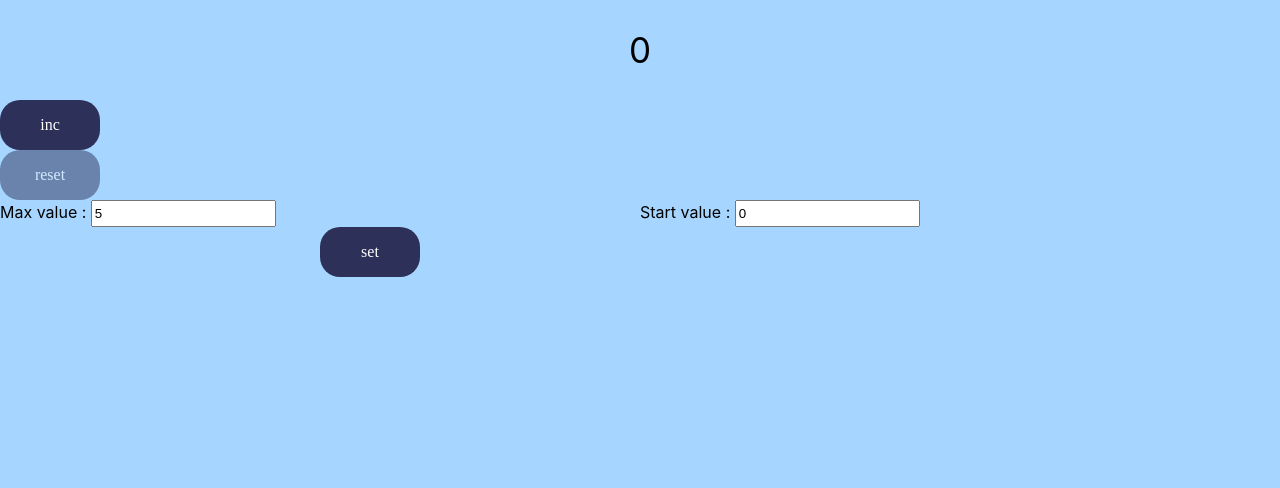
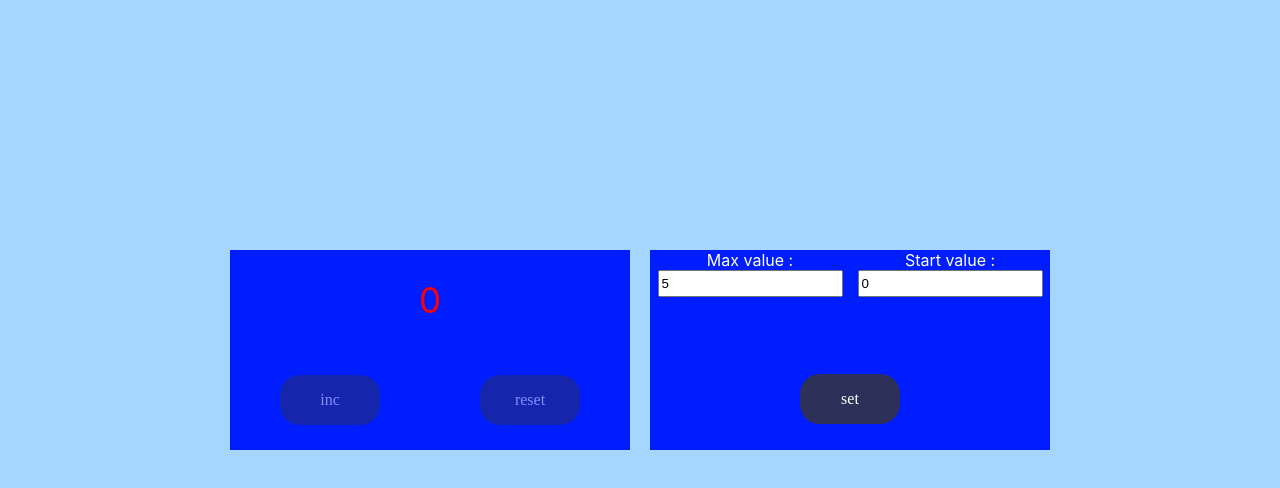
Before and after one commit to romchesko-pazzi/counter, a React (Create React App) app: page / in a window 1280 px wide. Shown: the top 488 px of the page. Built offline with nearby package versions, Linux system fonts and the light colour scheme.

Commit message:
feat: switch to redux

```diff
--- a/package.json
+++ b/package.json
@@ -11,9 +11,14 @@
     "@types/node": "^16.11.21",
     "@types/react": "^17.0.38",
     "@types/react-dom": "^17.0.11",
+    "@types/react-redux": "^7.1.23",
+    "@types/react-router-dom": "^5.3.3",
     "react": "^17.0.2",
     "react-dom": "^17.0.2",
+    "react-redux": "^7.2.8",
+    "react-router-dom": "^6.2.2",
     "react-scripts": "5.0.0",
+    "redux": "^4.1.2",
     "typescript": "^4.5.5",
     "web-vitals": "^2.1.4"
   },
--- a/src/App.tsx
+++ b/src/App.tsx
@@ -1,78 +1,12 @@
-import React, {useEffect, useState} from 'react';
+import React from 'react';
 import s from "./App.module.css";
-import {Button} from "./components/Button/Button";
-import {Display} from "./components/Display/Display";
-import {SettingsDisplay} from "./components/SettingsDisplay/SettingsDisplay";
+import {Counter} from "./Counter/Counter";
 
 function App() {
 
-    const [counterValue, setCounterValue] = useState<number | "Incorrect value!">(0);
-    const [startValue, setStartValue] = useState<number>(0);
-    const [maxValue, setMaxValue] = useState<number>(5);
-    const [disableForInc, setDisableForInc] = useState<boolean>(true);
-    const [disableForReset, setDisableForReset] = useState<boolean>(true);
-
-    useEffect(() => {
-        let gettedValue = localStorage.getItem("startValueApp");
-        if (gettedValue) {
-            setCounterValue(Number(gettedValue));
-
-        }
-    }, []);
-
-    useEffect(() => {
-        localStorage.setItem("startValueApp", startValue.toString());
-        setDisableForInc(false);
-    }, [startValue]);
-
-    const setValues = (start: number, max: number) => {
-        if (start < max && start >= 0 && max > 0) {
-            setDisableForInc(false);
-            setCounterValue(start);
-            setStartValue(start);
-            setMaxValue(max);
-        } else {
-            setCounterValue("Incorrect value!");
-            setDisableForInc(true);
-        }
-    }
-
-    const increment = () => {
-        if (counterValue === maxValue - 1) {
-            setDisableForInc(true);
-            setDisableForReset(false);
-        }
-        if (typeof counterValue === "number") {
-            setCounterValue(counterValue + 1);
-            setDisableForReset(false)
-        }
-    }
-
-    const reset = () => {
-        setCounterValue(startValue);
-        setDisableForReset(true);
-        setDisableForInc(false);
-    }
-
     return (
         <div className={s.main}>
-            <div className={s.counter}>
-                <Display
-                    counterValue={counterValue}
-                    maxValue={maxValue}
-                />
-                <Button name={"inc"}
-                        callBack={increment}
-                        disabled={disableForInc}/>
-                <Button name={"reset"}
-                        callBack={reset}
-                        disabled={disableForReset}/>
-            </div>
-            <div className={s.settings}>
-                <SettingsDisplay
-                    callBack={(start, max) => setValues(start, max)}
-                />
-            </div>
+            <Counter/>
         </div>
     );
 }
--- /dev/null
+++ b/src/Counter/Counter.tsx
@@ -0,0 +1,78 @@
+import React from 'react';
+import s from "./Counter.module.css";
+import {Button} from "../components/Button/Button"
+import {Display} from "../components/Display/Display";
+import {SettingsDisplay} from "../components/SettingsDisplay/SettingsDisplay";
+import {useDispatch, useSelector} from "react-redux";
+import {Dispatch} from "redux";
+import {
+    ActionType,
+    selectAll,
+    setCounterValueAC,
+    setDisableForIncAC,
+    setDisableForResetAC,
+    setMaxValueAC,
+    setStartValueAC
+} from "../state/counterReducer";
+
+export const Counter = () => {
+
+
+    const dispatch = useDispatch<Dispatch<ActionType>>()
+    const {counterValue, maxValue, startValue, disableForInc, disableForReset} = useSelector(selectAll);
+
+
+    // useEffect(() => {
+    //     let gettedValue = localStorage.getItem("startValueApp");
+    //     if (gettedValue) {
+    //         setCounterValue(Number(gettedValue));
+    //     }
+    // }, []);
+    //
+    // useEffect(() => {
+    //     localStorage.setItem("startValueApp", startValue.toString());
+    //     setDisableForInc(false);
+    // }, [startValue]);
+
+    const setValues = (start: number, max: number) => {
+        if (start < max && Number.isInteger(start) && Number.isInteger(max)) {
+            dispatch(setDisableForIncAC(false));
+            dispatch(setStartValueAC(start));
+            dispatch(setCounterValueAC(start));
+            dispatch(setMaxValueAC(max));
+        } else {
+            dispatch(setCounterValueAC("Incorrect value!"));
+            dispatch(setDisableForIncAC(true));
+        }
+    }
+
+    const increment = () => {
+        if (counterValue === maxValue - 1) {
+            dispatch(setDisableForIncAC(true));
+            dispatch(setDisableForResetAC(false));
+        }
+        if (typeof counterValue === "number") {
+
+            dispatch(setCounterValueAC(counterValue+1));
+            dispatch(setDisableForResetAC(false));
+        }
+    }
+
+    const reset = () => {
+        dispatch(setCounterValueAC(startValue));
+        dispatch(setDisableForResetAC(true));
+        dispatch(setDisableForIncAC(false));
+    }
+    return (
+        <div className={s.main}>
+            <div className={s.counter}>
+                <Display counterValue={counterValue} maxValue={maxValue}/>
+                <Button name={"inc"} callBack={increment} disabled={disableForInc}/>
+                <Button name={"reset"} callBack={reset} disabled={disableForReset}/>
+            </div>
+            <div className={s.settings}>
+                <SettingsDisplay callBack={(start, max) => setValues(start, max)}/>
+            </div>
+        </div>
+    );
+};
--- a/src/index.tsx
+++ b/src/index.tsx
@@ -3,12 +3,16 @@ import ReactDOM from 'react-dom';
 import './index.css';
 import App from './App';
 import reportWebVitals from './reportWebVitals';
+import {Provider} from "react-redux";
+import {store} from "./state/store";
 
 ReactDOM.render(
-  <React.StrictMode>
-    <App />
-  </React.StrictMode>,
-  document.getElementById('root')
+    <React.StrictMode>
+        <Provider store={store}>
+            <App/>
+        </Provider>
+    </React.StrictMode>,
+    document.getElementById('root')
 );
 
 // If you want to start measuring performance in your app, pass a function
--- /dev/null
+++ b/src/state/counterReducer.ts
@@ -0,0 +1,123 @@
+import {RootStateType} from "./store";
+
+export enum ACTIONS_TYPE {
+    SET_DISABLE_FOR_INC = "SET_DISABLE_FOR_INC",
+    SET_DISABLE_FOR_RESET = "SET_DISABLE_FOR_RESET",
+    SET_COUNTER_VALUE = "SET_COUNTER_VALUE",
+    SET_START_VALUE = "SET_START_VALUE",
+    SET_MAX_VALUE = "SET_MAX_VALUE",
+}
+
+export type ActionType =
+    | SetDisableForIncType
+    | SetCounterValueType
+    | SetStartValueType
+    | SetMaxValueType
+    | SetDisableForResetType;
+
+type SetDisableForIncType = ReturnType<typeof setDisableForIncAC>
+type SetDisableForResetType = ReturnType<typeof setDisableForResetAC>
+type SetCounterValueType = ReturnType<typeof setCounterValueAC>
+type SetStartValueType = ReturnType<typeof setStartValueAC>
+type SetMaxValueType = ReturnType<typeof setMaxValueAC>
+
+// type IncValueType = {
+//     type:ACTIONS_TYPE.INC_VALUE
+// }
+//
+// type SetDisableForIncType = {
+//     type:ACTIONS_TYPE.SET_DISABLE_FOR_INC
+//     payload:{disableForInc:boolean}
+// }
+//
+// type SetCounterValueType = {
+//     type:ACTIONS_TYPE.SET_COUNTER_VALUE
+//     payload:{startValue: number | "Incorrect value!"}
+// }
+//
+// type SetStartValueType = {
+//     type:ACTIONS_TYPE.SET_START_VALUE
+//     payload:{startValue: number}
+// }
+//
+// type SetMaxValueType = {
+//     type:ACTIONS_TYPE.SET_MAX_VALUE
+//     payload:{maxValue: number}
+// }
+//
+// type SetDisableForResetType = {
+//     type:ACTIONS_TYPE.SET_DISABLE_FOR_RESET
+//     payload:{disableForReset:boolean}
+// }
+
+
+type InitialStateType = {
+    disableForInc: boolean
+    counterValue: number | "Incorrect value!"
+    startValue: number
+    maxValue: number
+    disableForReset: boolean
+}
+
+const initialState: InitialStateType = {
+    disableForInc: true,
+    disableForReset: true,
+    counterValue: 0,
+    startValue: 0,
+    maxValue: 0,
+}
+
+export const counterReducer = (state = initialState, action: ActionType): InitialStateType => {
+    switch (action.type) {
+        case ACTIONS_TYPE.SET_DISABLE_FOR_INC:
+        case ACTIONS_TYPE.SET_DISABLE_FOR_RESET:
+        case ACTIONS_TYPE.SET_START_VALUE:
+        case ACTIONS_TYPE.SET_MAX_VALUE: {
+            return {...state, ...action.payload}
+        }
+        case ACTIONS_TYPE.SET_COUNTER_VALUE: {
+            return {...state, counterValue: action.payload.startValue}
+        }
+        default: {
+            return state
+        }
+    }
+}
+
+
+export const setCounterValueAC = (startValue: number | "Incorrect value!") => {
+    return {
+        type: ACTIONS_TYPE.SET_COUNTER_VALUE,
+        payload: {startValue}
+    } as const
+}
+
+export const setStartValueAC = (startValue: number) => {
+    return {
+        type: ACTIONS_TYPE.SET_START_VALUE,
+        payload: {startValue}
+    } as const
+}
+
+export const setMaxValueAC = (maxValue: number) => {
+    return {
+        type: ACTIONS_TYPE.SET_MAX_VALUE,
+        payload: {maxValue}
+    } as const
+}
+
+export const setDisableForIncAC = (disableForInc: boolean) => {
+    return {
+        type: ACTIONS_TYPE.SET_DISABLE_FOR_INC,
+        payload: {disableForInc}
+    } as const
+}
+
+export const setDisableForResetAC = (disableForReset: boolean) => {
+    return {
+        type: ACTIONS_TYPE.SET_DISABLE_FOR_RESET,
+        payload: {disableForReset}
+    } as const
+}
+
+export const selectAll = (state: RootStateType) => state.counter;
--- /dev/null
+++ b/src/state/store.ts
@@ -0,0 +1,11 @@
+import {combineReducers, createStore} from "redux";
+import {counterReducer} from "./counterReducer";
+
+export type RootStateType = ReturnType<typeof rootReducer>
+
+const rootReducer = combineReducers({
+    counter: counterReducer,
+})
+
+
+export const store = createStore(rootReducer);
```
Also changed, not shown: 1 other file (tests, documents, lock files or other folders).
